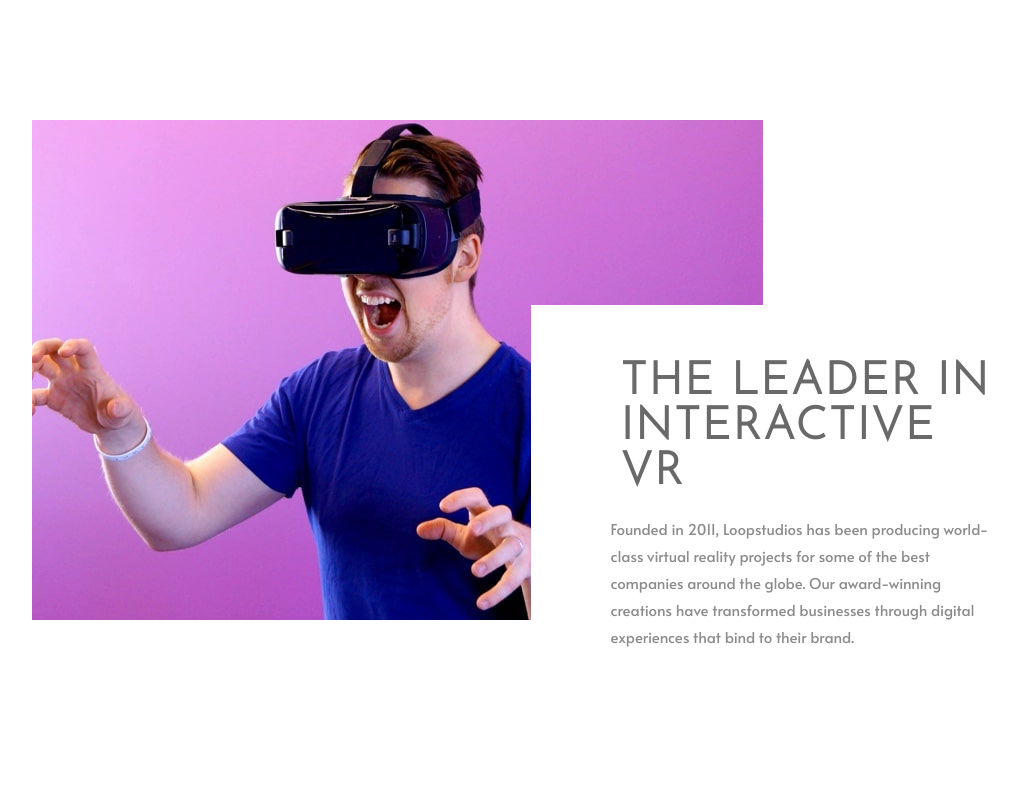
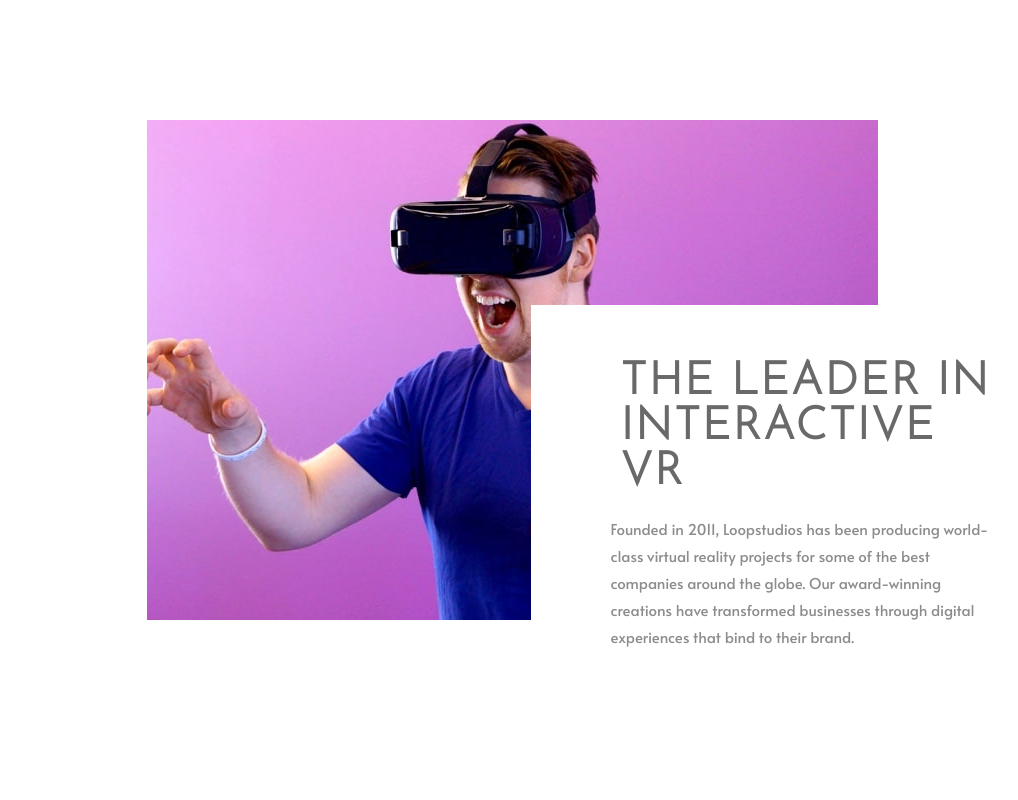
Before and after one commit to tanferest/loopstudios_FM, a website: page docs/index.html in a window 1280 px wide. Shown: the part 720-1520 px from the top of the page, without its empty margins (122-1140 px from the left). Drawn offline with Linux system fonts and the light colour scheme.

Commit message:
include tablet v

```diff
--- a/src/scss/core/_mixins.scss
+++ b/src/scss/core/_mixins.scss
@@ -4,9 +4,15 @@
     }
   }
 
+  @mixin tablet-l {
+    @media all and (min-width: 1024px) {
+      @content;
+    }
+  }
+
 
   @mixin desktop {
-      @media all and (min-width: 1024px) {
+      @media all and (min-width: 1200px) {
         @content;
       }
     }
--- a/src/scss/layout/_footer.scss
+++ b/src/scss/layout/_footer.scss
@@ -53,6 +53,11 @@
     }
     &__navlist {
         display: flex;
+        @include tablet {
+            width: 400px;
+            display: flex;
+            justify-content: space-between;
+        }
     }
     &__li {
         margin-top: 20px;
--- a/src/scss/layout/_header.scss
+++ b/src/scss/layout/_header.scss
@@ -37,10 +37,34 @@
       display: none;
     }
   }
+  @include tablet {
+    height: 50vh;
+    &__burger {
+      display: none;
+    }
+    &__menu {
+      &--list {
+        display: flex;
+        width: 37vw;
+        justify-content: space-between;
+      }
+    }
+    &__topnav {
+      width: 85%;
+    }
+    &__title {
+      width: 15ch;
+      font-size: 3rem;
+      padding: 38px 34px 25px;
+      letter-spacing: 1px;
+    }
+  }
   @include desktop {
     height: 85vh;
-    &__burger {
-      display: none;
+    &__menu {
+      &--list {
+        width: 26.4vw;
+      }
     }
     &__logo {
       width: 190px;
@@ -50,29 +74,19 @@
       width: 78%;
     }
     &__title {
-      width: 15ch;
       font-size: 4.7rem;
-      padding: 38px 34px 25px;
       position: absolute;
       left: 158px;
       top: 226px;
-      letter-spacing: 1px;
-    }
-    &__menu {
-      &--list {
-        display: flex;
-        width: 26.4vw;
-        justify-content: space-between;
-      }
     }
   }
 }
 
 .header__menu--item {
-  @include desktop {
-    position: relative;
-    & a {
-      color: $white;
+  & a {
+    color: $white;
+    @include desktop {
+      position: relative;
       &:hover {
         &::after {
           content: '';
--- a/src/scss/layout/_page.scss
+++ b/src/scss/layout/_page.scss
@@ -30,10 +30,22 @@
         line-height: 1.8;
         margin: 20px 15px 0 15px;
     }
+    @include tablet {
+        padding: 0 15%;
+        display: flex;
+        flex-direction: column;
+        justify-content: center;
+        align-items: center;
+        &__img {
+            width: 100%;
+            height: 100%;
+        }
+    }
     @include desktop {
         position: relative;
         margin: 160px 77px 185px 77px;
-        display: flex;
+        flex-direction: row;
+        justify-content: flex-start;
         &__img {
             display: none;
         };
@@ -106,6 +118,34 @@
         text-transform: uppercase;
         letter-spacing: 4px;
     }
+    @include tablet {
+        &__list {
+            display: grid;
+            grid-template-columns: 1fr 1fr;
+            width: 100%;
+        }
+        &__item {
+            width: 100%;
+            margin-bottom: 27px;
+            display: flex;
+            justify-content: center;
+        }
+        &__img {
+            display: none;
+        }
+        &__img2 {
+            display: inline-block;
+            height: 100%;
+        }
+        &__text {
+            left: 75px;
+        }
+    }
+    @include tablet-l {
+        &__list {
+            grid-template-columns: 1fr 1fr 1fr;
+        }
+    }
     @include desktop {
         position: relative;
         margin-bottom: 160px;
@@ -113,19 +153,11 @@
             margin-left: 6%;
         }
         &__list {
-            display: grid;
             grid-template-columns: repeat(4, 1fr);
             margin-top: 80px;
             column-gap: 30px;
             width: 88%;
             padding: 0 6%;
-        }
-        &__img {
-            display: none;
-        }
-        &__img2 {
-            display: inline-block;
-            height: 100%;
         }
         &__text {
             left: 38px;
@@ -137,8 +169,6 @@
             background: linear-gradient(to bottom, rgba(0, 0, 0, 0), 75%, rgba(0, 0, 0, 0.65));
         }
         &__item {
-            max-width: 258px;
-            margin-bottom: 27px;
             &:hover {
                 .creations__gradient {
                     background: none;
@@ -172,7 +202,7 @@
     display: flex;
     justify-content: center;
     align-items: center;
-    @include desktop {
+    @include tablet {
         height: 100%;
         width: 100%;
         max-width: 258px;
```
Also changed, not shown: docs/assets/css/main.css.
